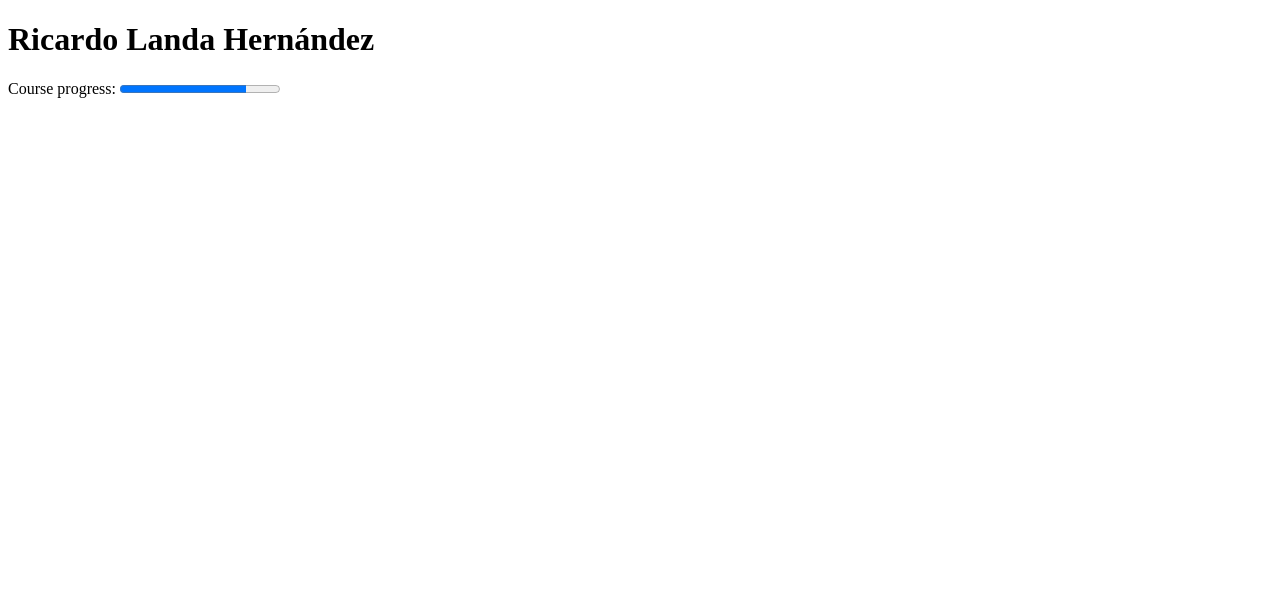
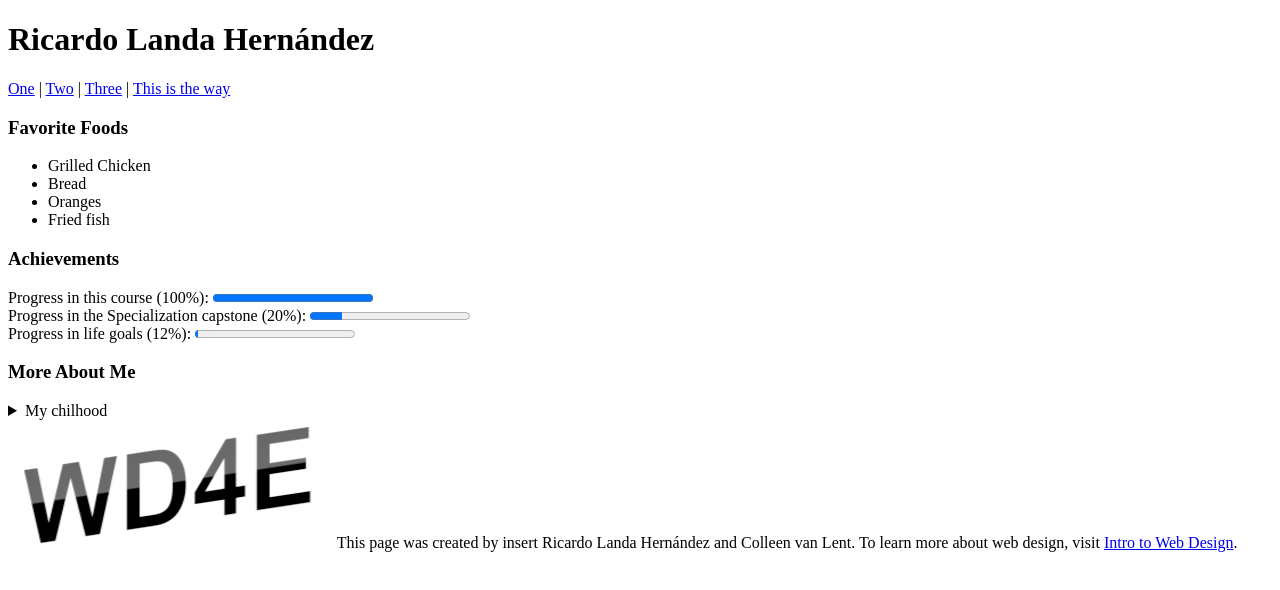
Before and after one commit to rlanher/portefeuille, a plain HTML site: page index.html in a window 1280 px wide. Drawn offline with Linux system fonts and the light colour scheme.

Commit message:
Add files via upload

```diff
--- a/index.html
+++ b/index.html
@@ -7,14 +7,55 @@
 
 
 	</head>
+	<h1> Ricardo Landa Hernández</h1>
 
-	<h1> Ricardo Landa Hernández</h1>
-		<label for="file">Course progress:</label>
+	<nav>
+		  <a href="https://www.coursera.org/" target="_blank">	One</a> |
+		  <a href="https://validator.w3.org/" target="_blank">	Two</a> |
+		  <a href="https://www.wpkube.com/html5-cheat-sheet/" target="_blank">	Three</a> |
+		  <a href="https://milneopentextbooks.org/the-missing-link-an-introduction-to-web-development-and-programming/">This is the way</a>
+	</nav>
 
-	    <progress id="file" max="100" value="79"> 79% </progress>
+	<h3>Favorite Foods</h3>
+
+		<ul>
+			<li>
+				Grilled Chicken
+			</li>
+			<li>
+				Bread
+			</li>
+			<li>
+				Oranges
+			</li>
+			<li>
+				Fried fish
+			</li>
+		</ul>
+	<h3>Achievements</h3>
+
+
+			<label for="course">Progress in this course (100%):</label>
+    		<progress id="course" max="100" value="100"> 100% </progress>
+    		<br>
+			<label for="specialization">Progress  in the Specialization capstone (20%):</label>
+		    <progress id="specialization" max="100" value="20"> 20% </progress>
+    		<br>
+			<label for="life">Progress  in life goals (12%):</label>
+		    <progress id="life" max="100" value="2"> 12% </progress>
+
+
+		<h3>More About Me</h3>
+		<details>
+		    <summary>My chilhood</summary>
+		    I'm a survivor of the Battle of Helm's Deep that has decided to finish one course in coursera.
+		</details>
+
+
+
 
 
 	<footer>
-
+		<a href="http://www.intro-webdesign.com/images/newlogo.png"> <img src="images/newlogo.png"></a> This page was created by insert Ricardo Landa Hernández and Colleen van Lent. To learn more about web design, visit <a href="http://www.intro-webdesign.com" target="_blank">Intro to Web Design</a>.
 	</footer>
 <body>
```
Also changed, not shown: images/newlogo.png (added).
